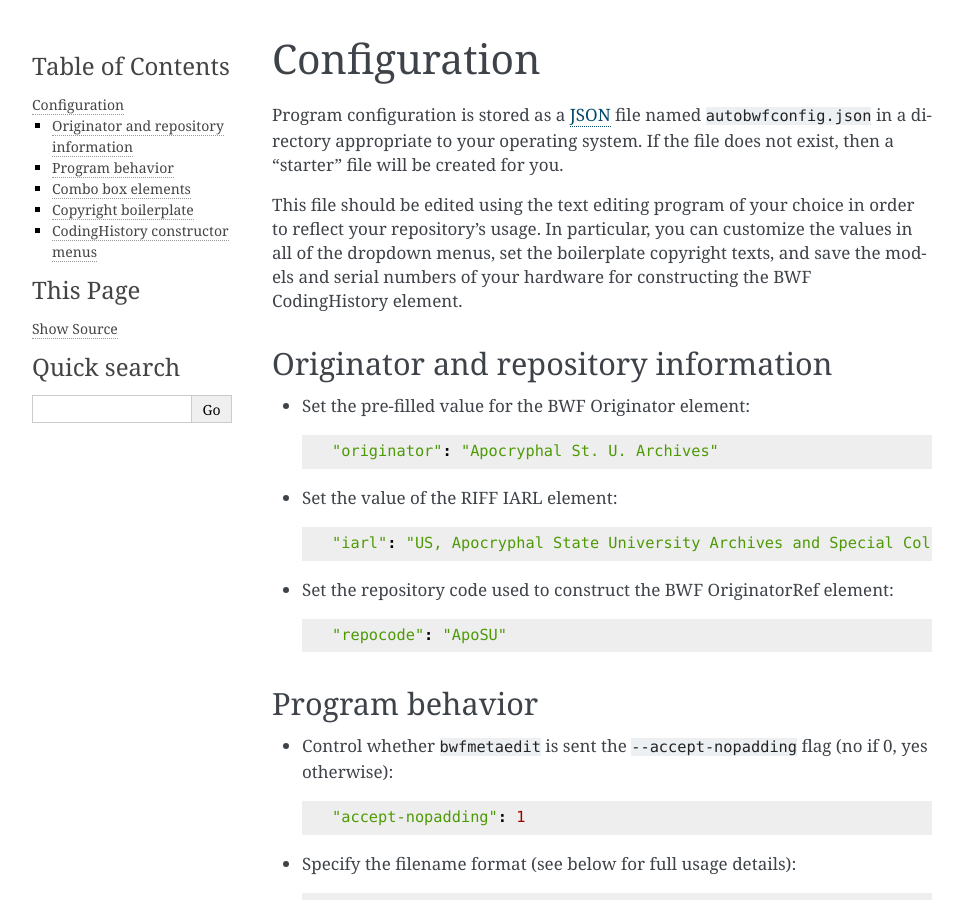
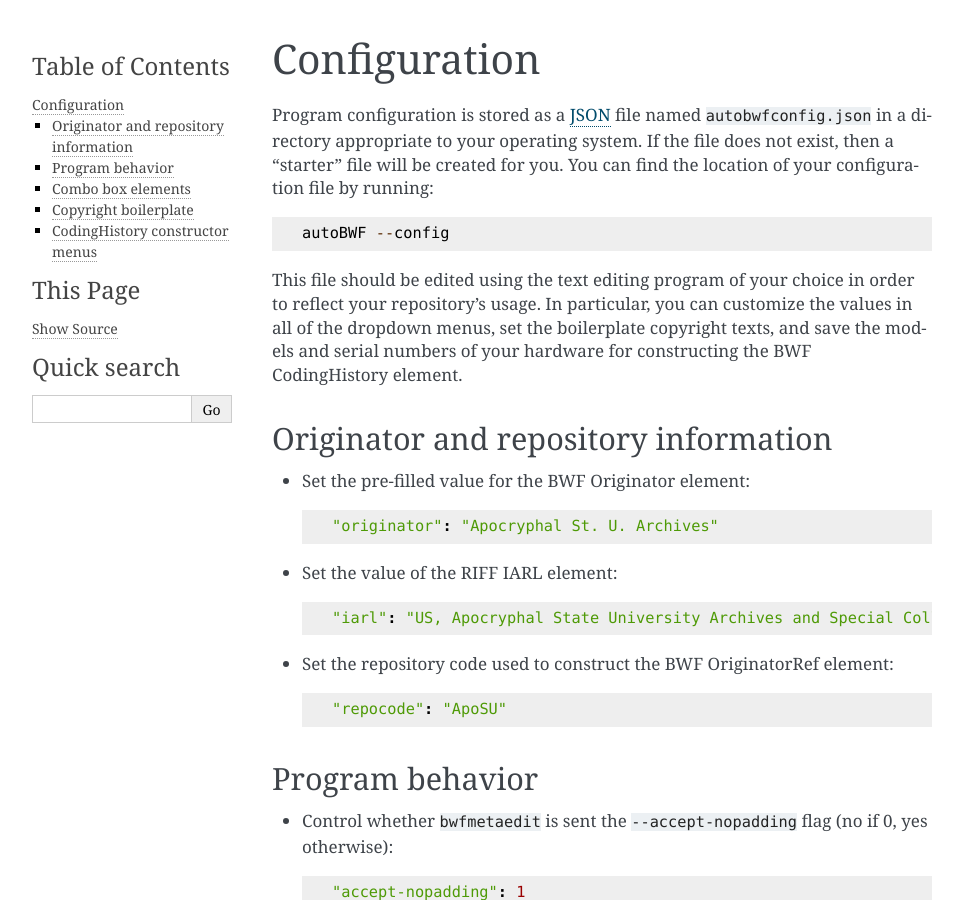
Before and after one commit to Ukrainian-History/autoBWF, a Sphinx documentation site: the page built from docs/configuration.rst, in a window 1280 px wide and 900 px high. Shown: the whole window, without its empty margins (148-1111 px from the left). Built offline with Sphinx 7.4.7, drawn with Linux system fonts in a browser that asks for light colours.

Commit message:
Add '--config' argument and more documentation fixes

```diff
--- a/docs/configuration.rst
+++ b/docs/configuration.rst
@@ -1,9 +1,14 @@
+.. _configuration:
+
 Configuration
 ===============
 
 Program configuration is stored as a `JSON <https://developer.mozilla.org/en-US/docs/Learn/JavaScript/Objects
 /JSON>`_ file named ``autobwfconfig.json`` in a directory appropriate to your operating system. If the file does not
-exist, then a "starter" file will be created for you.
+exist, then a "starter" file will be created for you. You can find the location of your configuration file by
+running::
+
+    autoBWF --config
 
 This file should be edited using the text editing program of your choice in order to reflect your repository's usage.
 In particular, you can customize the values in all of the dropdown menus, set the boilerplate copyright
@@ -99,7 +104,7 @@ the text field. For example, we can add a "public domain" menu choice as follows
     "copyright": {
         "list": ["Generic", "CC-BY-SA", "Public domain"],
         "Generic": "Publication and other forms of distribution (including online sharing and streaming) may be restricted. For details, contact the Apocryphal State University Archives.",
-        "CC-BY-SA": "This content is copyright by the Apocryphal State University, and is licenced under Creative Commons BY-SA. See https://creativecommons.org/licenses/by-sa/4.0/ for details."
+        "CC-BY-SA": "This content is copyright by the Apocryphal State University, and is licenced under Creative Commons BY-SA. See https://creativecommons.org/licenses/by-sa/4.0/ for details.",
         "Public domain": "This content has been placed into the public domain."
     }
 
--- a/docs/usage.rst
+++ b/docs/usage.rst
@@ -27,11 +27,11 @@ those the values will be overwritten in the target file. **This cannot be undone
 
 
 The CodingHistory text is generated automatically based on the selections made in the drop-downs to the right of the
-text box and the values in the configuration file (see below). Similarly, the Copyright text is replaced
+text box and the values in the :ref:`configuration <configuration>` file. Similarly, the Copyright text is replaced
 with the boilerplate corresponding to the dropdown menu selection.
 
 .. note::
-    You can edit those text manually prior to saving, but be aware that
+    You can edit the texts manually prior to saving, but be aware that
     using the drop-down menus will destroy any manual edits that you have made.
 
 Template files
```
Also changed, not shown: README.md (+1 -87 lines), 1 other file.
